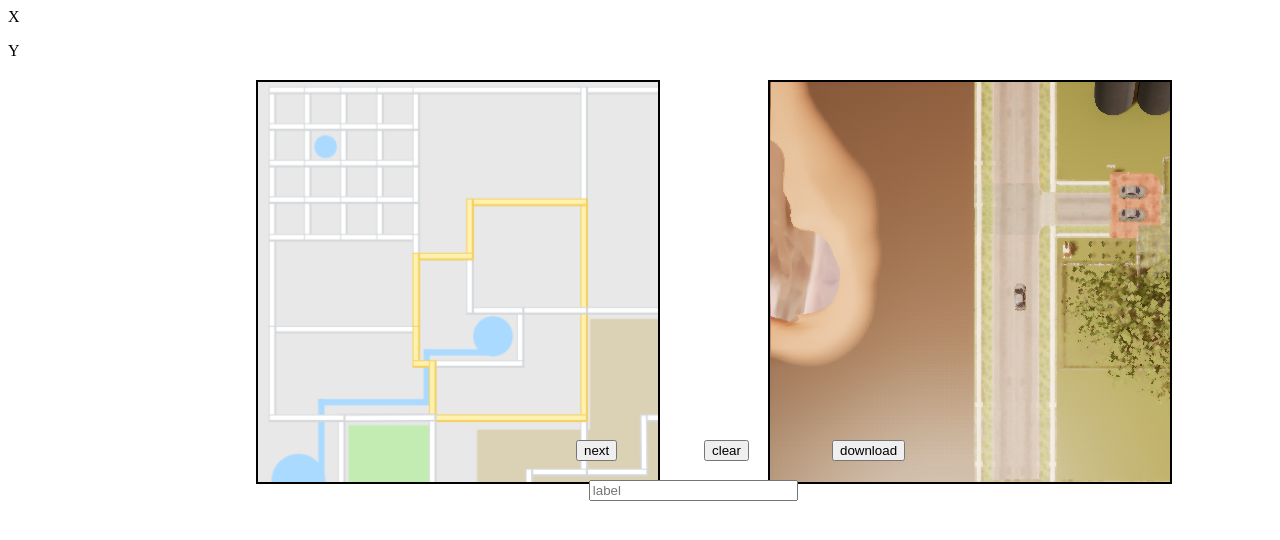
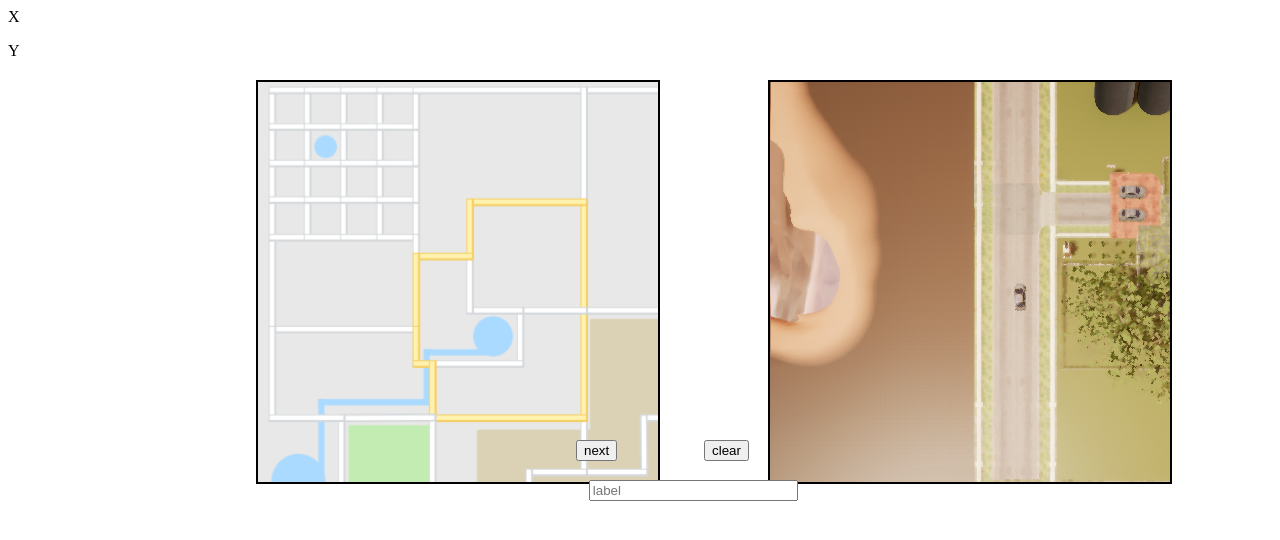
Before and after one commit to COHRINT/COHRINT.github.io, a plain HTML site: page SketchDataCollection/sdc.html in a window 1280 px wide. Drawn offline with Linux system fonts and the light colour scheme.

Commit message:
removed download button

```diff
--- a/SketchDataCollection/sdc.html
+++ b/SketchDataCollection/sdc.html
@@ -201,7 +201,6 @@
         <canvas id = "drone" width = "400" height = "400" style = "position:absolute;top:10%;left:20%;border:2px solid;background: url('img/placeholder.png');"></canvas>
         <input type = "button" value = "next" id = "nxt" size = "23" onclick = "nextImage()" style="position:absolute;top:55%;left:45%;">
         <input type = "button" value = "clear" id = "clr" size = "23" onclick = "erase()" style="position:absolute;top:55%;left:55%;">
-        <input type = "button" value = "download" id = "dwl" size = "23" onclick = "download('testData')" style = "position:absolute;top:55%;left:65%;">
         <input type = "text" placeholder = "label" id = "label" size = "23" style="position:absolute;top:60%;left: 46%;">
         <p id = "xView">X</p>
         <p id = "yView">Y</p>
```
